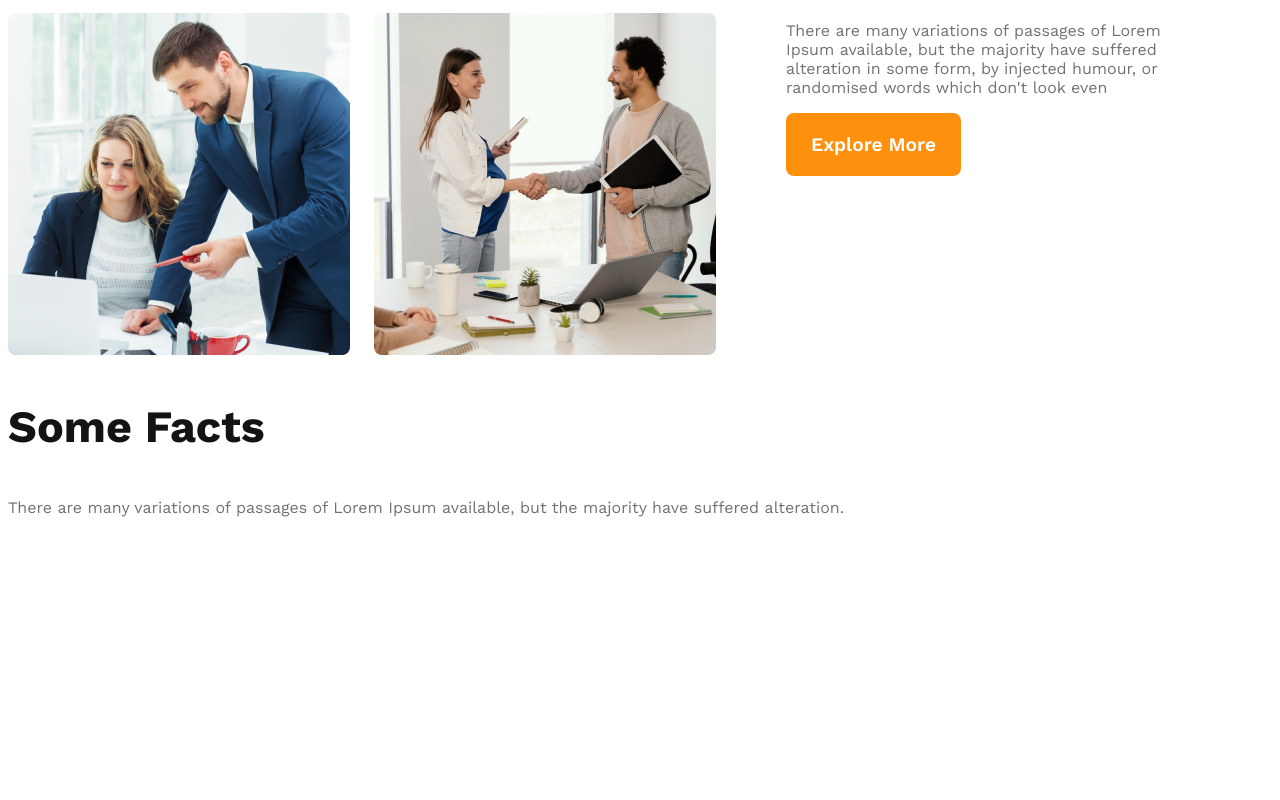
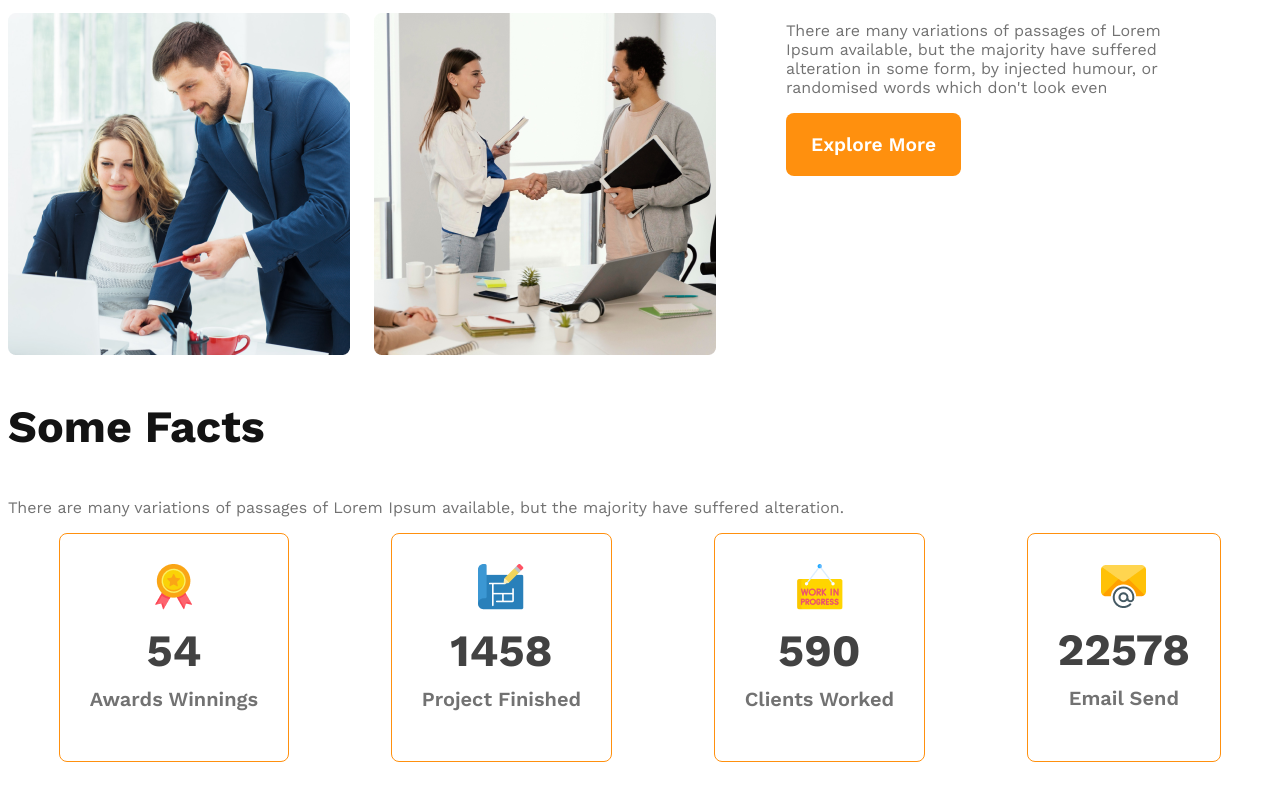
Before and after one commit to tajbir-uddin/g3-architects-website, a plain HTML site: page index.html in a window 1280 px wide. Shown: the part 1609-2409 px from the top of the page. Before the commit the page ends 2196 px from the top, so only its background shows below. Drawn offline with nearby package versions, Linux system fonts and the light colour scheme.

Commit message:
added facts section html and css

```diff
--- a/index.html
+++ b/index.html
@@ -56,6 +56,28 @@
         <section class="facts">
             <h3 class="section-title">Some Facts</h3>
             <p class="text-light-gray">There are many variations of passages of Lorem Ipsum available, but the majority have suffered alteration.</p>
+            <div class="facts-card-container">
+                <div class="card">
+                    <img src="images/icons/ribon.png" alt="">
+                    <h2 class="card-stats">54</h2>
+                    <p class="card-title text-light-gray">Awards Winnings</p>
+                </div>
+                <div class="card">
+                    <img src="images/icons/projects.png" alt="">
+                    <h2 class="card-stats">1458</h2>
+                    <p class="card-title text-light-gray">Project Finished</p>
+                </div>
+                <div class="card">
+                    <img src="images/icons/customers.png" alt="">
+                    <h2 class="card-stats">590</h2>
+                    <p class="card-title text-light-gray">Clients Worked</p>
+                </div>
+                <div class="card">
+                    <img src="images/icons/email.png" alt="">
+                    <h2 class="card-stats">22578</h2>
+                    <p class="card-title text-light-gray">Email Send</p>
+                </div>
+            </div>
         </section>
     </main>
     <footer>
--- a/styles/architect.css
+++ b/styles/architect.css
@@ -16,6 +16,7 @@
     cursor: pointer;
     border: 0;
 }
+
 .section-title {
     color: #131313;
     font-size: 2.8rem;
@@ -67,54 +68,91 @@ nav li a {
     font-weight: 700;
 }
 
-.banner img{
+.banner img {
     margin-top: 20px;
     width: 100%;
 }
 
 /* main styles */
-main{
+main {
     max-width: 1440px;
     margin: 70px auto;
 }
 
 /* teams styles */
-.teams-container{
+.teams-container {
     display: flex;
     align-items: center;
 }
-.teams-img-container{
+
+.teams-img-container {
     display: grid;
     grid-template-columns: repeat(2, 1fr);
     gap: 1.5rem;
 }
-.teams-content{
+
+.teams-content {
     padding-left: 70px;
     padding-right: 70px;
 }
-.teams-title{
+
+.teams-title {
     font-size: 2.8rem;
 }
-.teams-title .quick-list{
+
+.teams-title .quick-list {
     font-weight: 500;
 }
-.teams-title .text-features{
+
+.teams-title .text-features {
     color: #FF900E;
 }
+
+/* facts section */
+.facts-card-container {
+    display: flex;
+    justify-content: space-around;
+}
+
+.facts-card-container .card {
+    border-radius: 8px;
+    border: 1px solid #FF900E;
+    text-align: center;
+    padding: 30px;
+}
+
+.facts-card-container .card-stats {
+    font-size: 2.8rem;
+    color: #424242;
+    margin-top: 10px;
+    margin-bottom: 10px;
+}
+
+.facts-card-container .card-title {
+    font-weight: 600;
+    font-size: 1.25rem;
+    margin-top: 5px;
+}
+
+
 
 /* responsive media queries */
 /* mobile devices */
 @media screen and (max-width:576px) {
-    header{
+    header {
         padding: 20px;
     }
-    nav, .teams-container{
+
+    nav,
+    .teams-container {
         flex-direction: column;
     }
-    .teams-img-container{
+
+    .teams-img-container {
         grid-template-columns: 1fr;
     }
-    .teams-content{
+
+    .teams-content {
         padding-left: 20px;
         padding-right: 20px;
     }
@@ -122,10 +160,12 @@ main{
 
 /* tablet or medium devices */
 @media screen and (min-width:576px) and (max-width: 960px) {
-    header{
+    header {
         padding: 50px;
     }
-    nav, .teams-container{
+
+    nav,
+    .teams-container {
         flex-direction: column;
     }
 }
```
